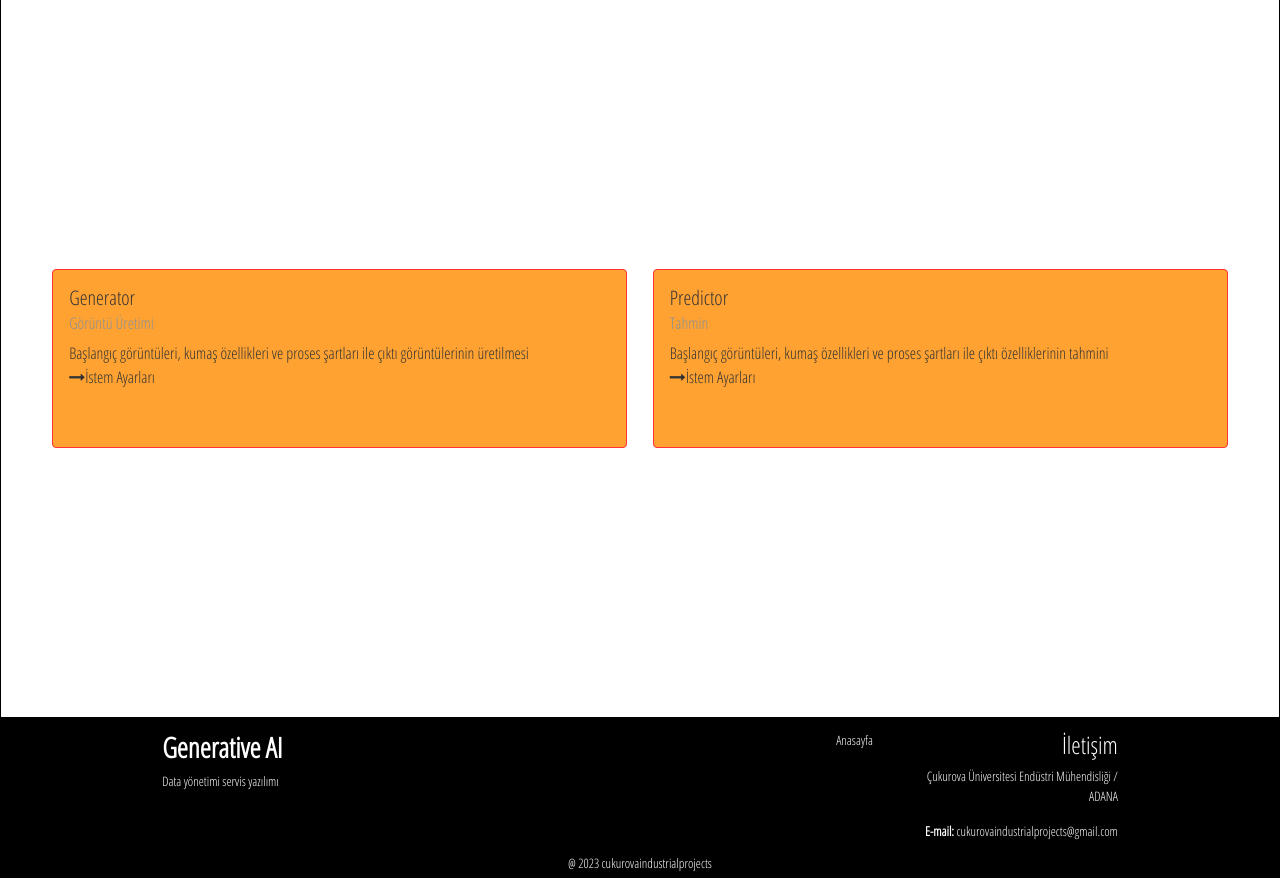
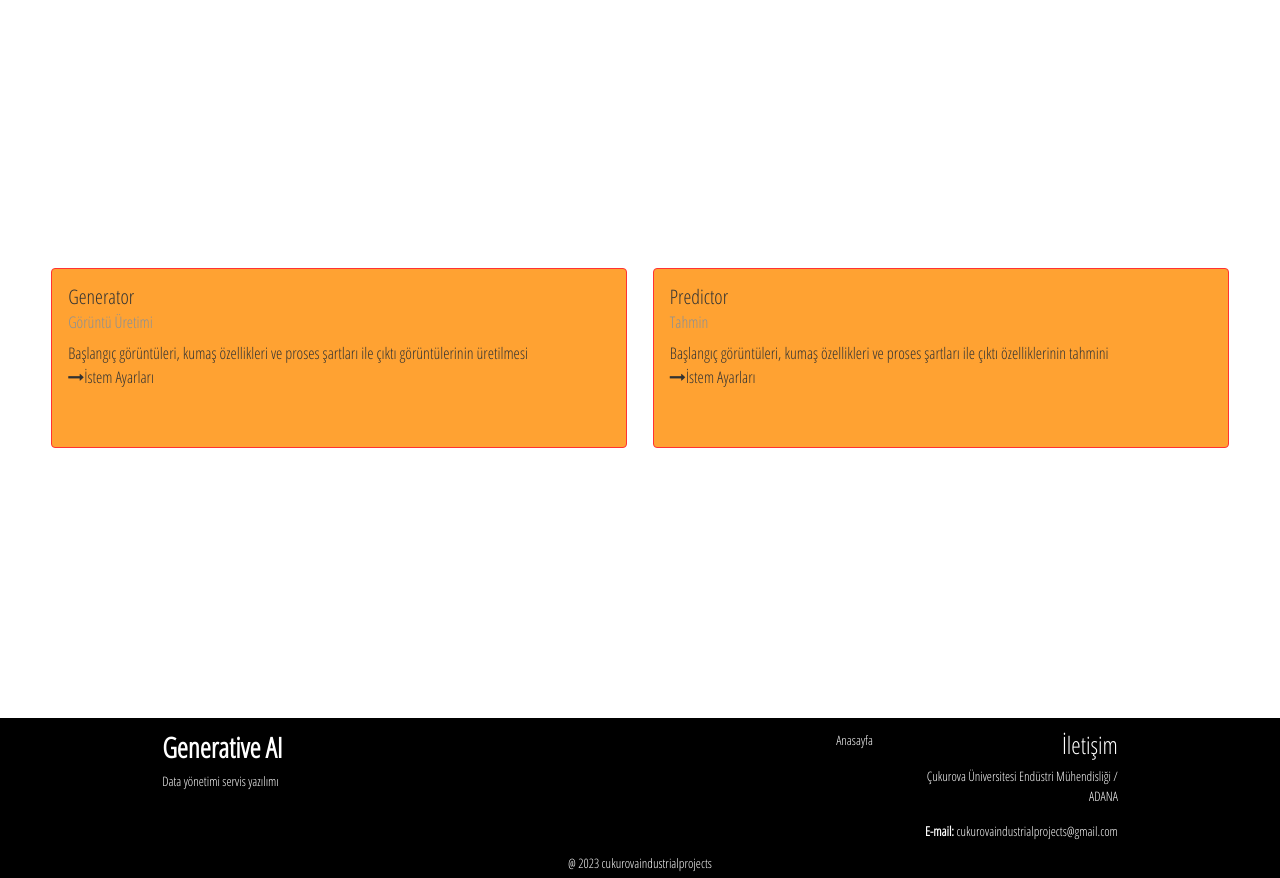
Before and after one commit to cukurova-ind/ai-effort-industrial, a Django app: page /prompting/ in a window 1280 px wide. Shown: the part 82-960 px from the top of the page. Run offline with Django 4.2, Linux system fonts and the light colour scheme; some libraries are stand-ins or nearby versions; grey boxes are pictures that could not be loaded.

Commit message:
style correction

```diff
--- a/industrial/static/css/style.css
+++ b/industrial/static/css/style.css
@@ -296,7 +296,6 @@ a, a:hover, a:visited, a:active, a:focus {
   width: 100%;
   height: 89.9%;
   padding: 0;
-  border: 1px solid black;
 }
 
 .prompt-page-main .model {
```
